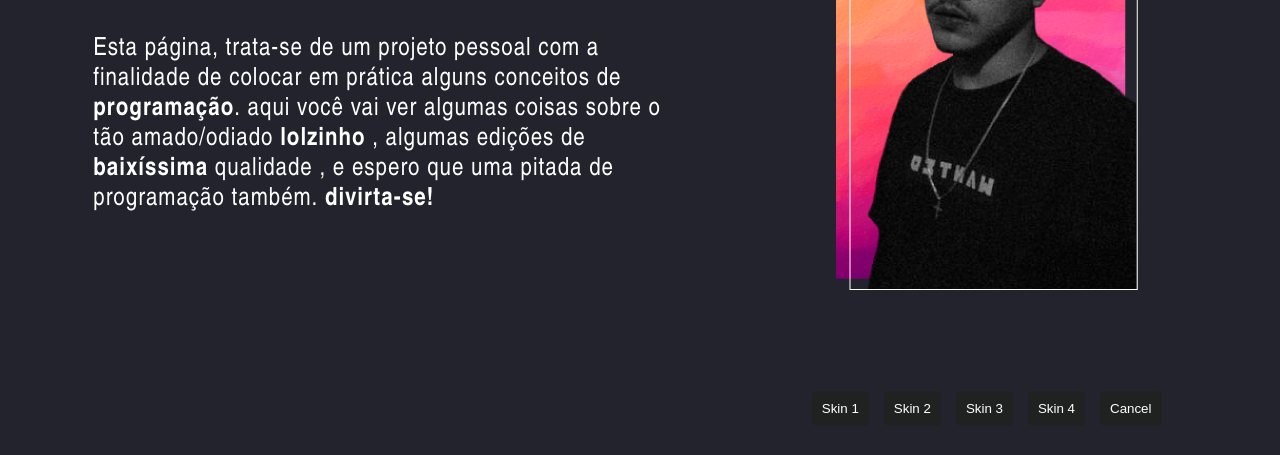
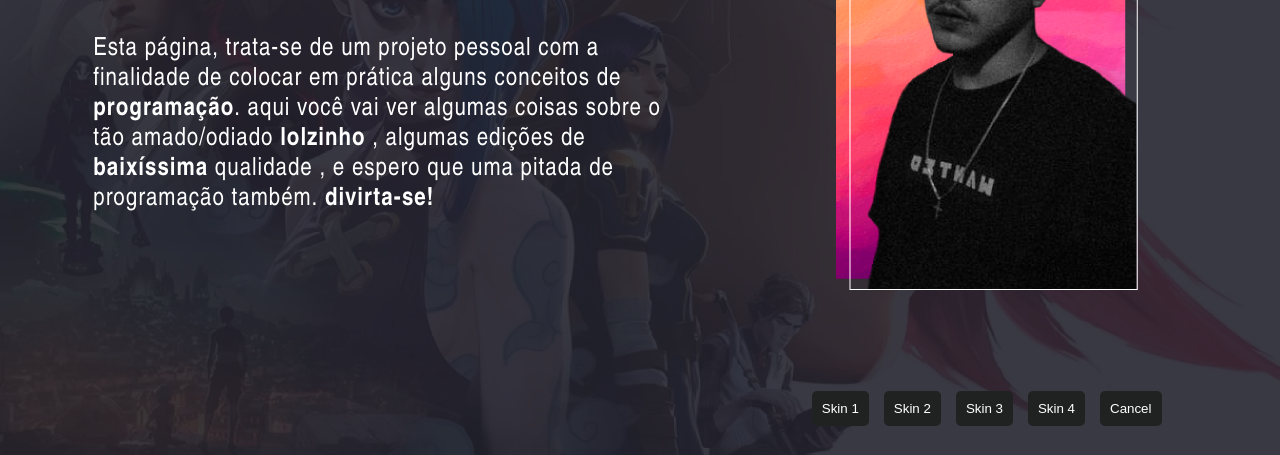
Before and after one commit to Ryanzitto/Ryanankou, a plain HTML site: page index.html in a window 1280 px wide. Shown: the part 417-872 px from the top of the page. Drawn offline with Linux system fonts and the light colour scheme; a web font is replaced by a local one.

Commit message:
terceiro commit

```diff
--- a/assets/css/style-pull.css
+++ b/assets/css/style-pull.css
@@ -40,7 +40,7 @@ nav { display: flex;
 
 
 body {
-    background-image: url("../assets/img/fundo3.png");
+    background-image: url("../img/fundo3.png");
     background-repeat: no-repeat;
     background-attachment: fixed;
     background-position-y:  center;
--- a/assets/css/style-sobre.css
+++ b/assets/css/style-sobre.css
@@ -42,7 +42,7 @@ nav { display: flex;
 
 body {
     background-color: #23232e;
-    background-image: url("../assets/img/fundo2.png");
+    background-image: url("../img/fundo2.png");
     background-repeat: no-repeat;
     background-attachment: fixed;
     background-position-y:  center;
--- a/assets/css/style.css
+++ b/assets/css/style.css
@@ -40,7 +40,7 @@ nav { display: flex;
 
 
 body {
-    background-image: url("../assets/img/fundo.png");
+    background-image: url("../img/fundo.png");
     background-repeat: no-repeat;
     background-attachment: fixed;
     background-position-y:  center;
```
